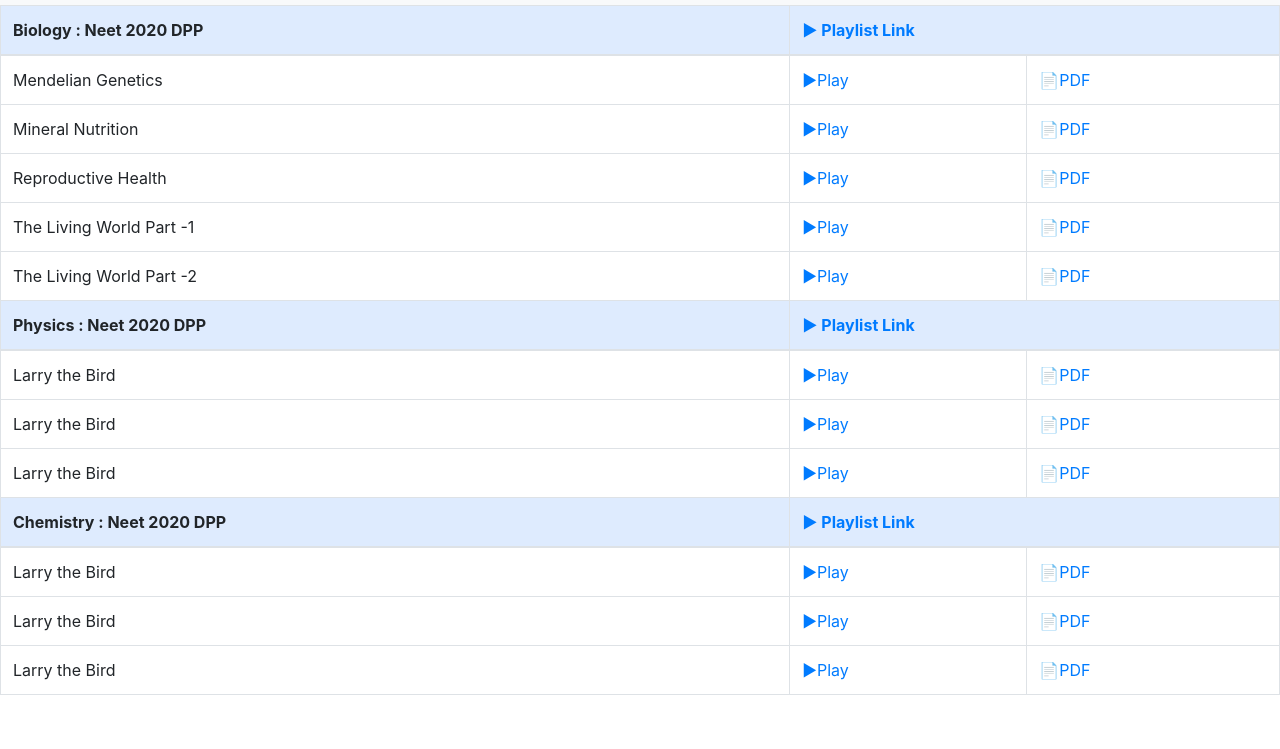
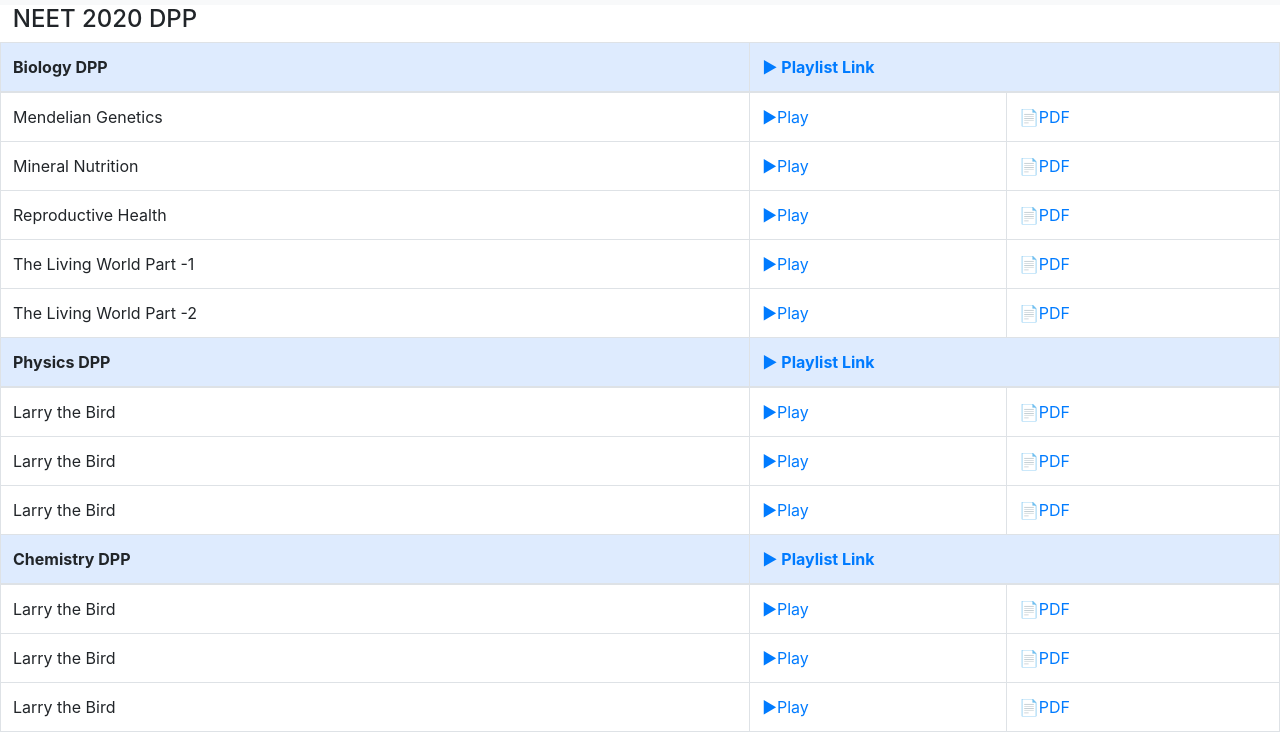
Before and after one commit to uncoderepo/index, a plain HTML site: page neetdpp.html in a window 1280 px wide. Shown: the part 51-800 px from the top of the page. Drawn offline with nearby package versions, Linux system fonts and the light colour scheme.

Commit message:
Update neetdpp.html

```diff
--- a/neetdpp.html
+++ b/neetdpp.html
@@ -42,13 +42,15 @@
 				</li>
 			</ul>
 		</div>
-    </nav>
+	</nav>
 
+
+	<h4>&nbsp NEET 2020 DPP </h4>
 	<table class="table table-bordered">
 
     <thead>
 			<tr>
-				<th bgcolor="#DEEBFE" colspan="2">Biology : Neet 2020 DPP</th>
+				<th bgcolor="#DEEBFE" colspan="2">Biology DPP</th>
 				<th bgcolor="#DEEBFE" colspan="2"><a href="https://www.youtube.com/playlist?list=PLQQJdz2vYgSW2-uemfdg7k3f0gTSZ1VCa" target="_blank">▶ Playlist Link</a>
 				</th>
 			</tr>
@@ -98,7 +100,7 @@
 		</tbody>
 		<thead>
 			<tr>
-				<th bgcolor="#DEEBFE" colspan="2">Physics : Neet 2020 DPP</th>
+				<th bgcolor="#DEEBFE" colspan="2">Physics DPP</th>
 				<th bgcolor="#DEEBFE" colspan="2"><a href="https://www.youtube.com/playlist?list=PLQQJdz2vYgSUsJlR5nmJR0O6BT1ncV6J1" target="_blank">▶ Playlist Link</a>
 				</th>
 			</tr>
@@ -129,7 +131,7 @@
 	</tbody>
 	<thead>
 		<tr>
-			<th bgcolor="#DEEBFE" colspan="2">Chemistry : Neet 2020 DPP</th>
+			<th bgcolor="#DEEBFE" colspan="2">Chemistry DPP</th>
 			<th bgcolor="#DEEBFE" colspan="2"><a href="https://www.youtube.com/playlist?list=PLQQJdz2vYgSXSWhCh69w8-QeOh-hOLW1C" target="_blank">▶ Playlist Link</a>
 			</th>
 		</tr>
```
